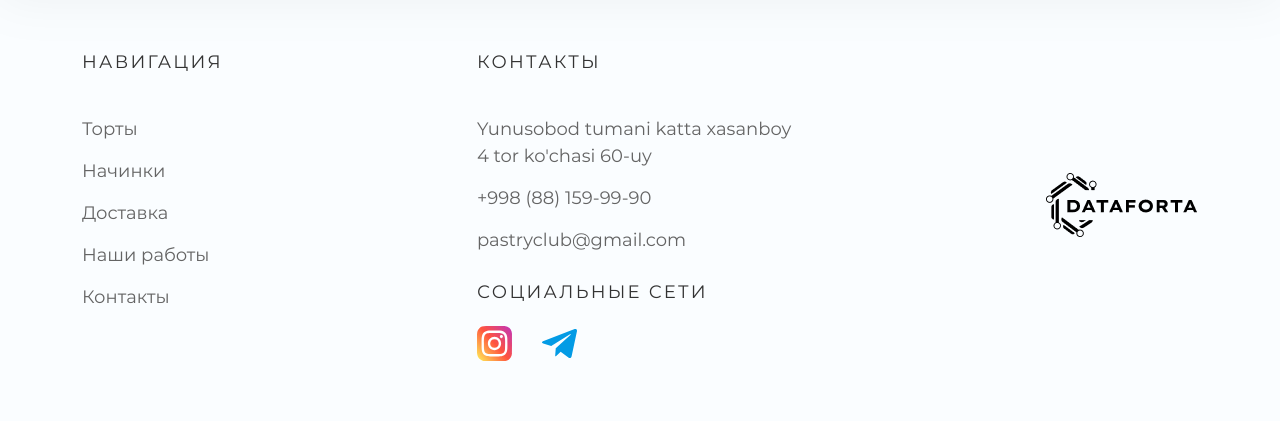
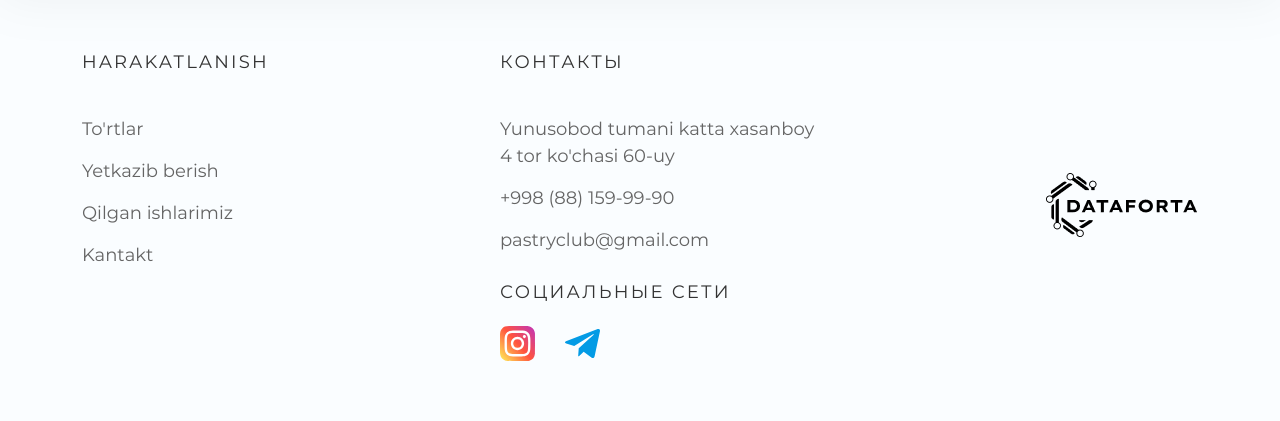
Before and after one commit to ItCompanyUZ/multicake, a Django app: a page that uses multicake/cakeapp/templates/base.html in a window 1280 px wide. Shown: the part 5083-5504 px from the top of the page. Run offline with Django 3.2, Linux system fonts and the light colour scheme; data comes from the database, SQL or seed files in the repository; some libraries are stand-ins or nearby versions.

Commit message:
trans qoshildi

```diff
--- a/multicake/cakeapp/templates/base.html
+++ b/multicake/cakeapp/templates/base.html
@@ -43,26 +43,26 @@
         <div class="header__menu">
           <ul class="navbar-nav menu">
             <li class="nav-item active">
-              <a class="menu__link" href="#cakes">Торты</a>
+              <a class="menu__link" href="#cakes">{% trans "To'rtlar" %}</a>
             </li>
             <li class="nav-item">
-              <a class="menu__link" href="#baked">Начинки</a>
+              <a class="menu__link" href="#baked">{% trans "Nachinka" %}</a>
             </li>
             <li class="nav-item">
-              <a class="menu__link" href="{% url 'cakeapp:delivery' %}">Доставка</a>
+              <a class="menu__link" href="{% url 'cakeapp:delivery' %}">{% trans "Yetkazib berish" %}</a>
             </li>
             <li class="nav-item">
-              <a class="menu__link" href="#portfolio">Наши работы</a>
+              <a class="menu__link" href="#portfolio">{% trans "Qilgan ishlarimiz" %}</a>
             </li>
             <li class="nav-item">
-              <a class="menu__link" href="#contact">Контакты</a>
+              <a class="menu__link" href="#contact">{% trans "Kantakt" %}</a>
             </li>
           </ul>
         </div>
         <div class="contacts d-flex align-items-center">
           <div class="contacts__desc">
             <a href="tel:+998881599990" class="contacts__phone">+998 (88) 159-99-90</a>
-            <p class="contacts__info">график работы с 10:00 до 20:00</p>
+            <p class="contacts__info">{% trans "Ish vaxtimiz 10:00 dan 20:00 gacha" %}</p>
           </div>
           <div class="contacts__link">
             <a href="https://www.instagram.com/multi_cake1/?igshid=1dfozn5vmm8uz" class="contacts__link-social">
@@ -96,15 +96,15 @@
     <div class="container">
       <div class="footer__content d-flex justify-content-between">
         <div class="footer__content-info footer__content-info-dist">
-          <p class="footer__content-title">Навигация</p>
+          <p class="footer__content-title">{% trans "Harakatlanish" %}</p>
           <ul class="footer__content-nav p-0 m-0">
-            <li><a href="#cakes" class="footer__content-link footer__content-link-dist">Торты</a></li>
+            <li><a href="#cakes" class="footer__content-link footer__content-link-dist">{% trans "To'rtlar" %}</a></li>
             <li>
-              <a href="baked.html" class="footer__content-link footer__content-link-dist">Начинки</a>
+              <a href="baked.html" class="footer__content-link footer__content-link-dist"></a>
             </li>
-            <li><a href="delivery.html" class="footer__content-link footer__content-link-dist">Доставка</a></li>
-            <li><a href="work.html" class="footer__content-link footer__content-link-dist">Наши работы</a></li>
-            <li><a href="contact.html" class="footer__content-link footer__content-link-dist">Контакты</a></li>
+            <li><a href="delivery.html" class="footer__content-link footer__content-link-dist">{% trans "Yetkazib berish" %}</a></li>
+            <li><a href="work.html" class="footer__content-link footer__content-link-dist">{% trans "Qilgan ishlarimiz" %}</a></li>
+            <li><a href="contact.html" class="footer__content-link footer__content-link-dist">{% trans "Kantakt" %}</a></li>
           </ul>
         </div>
         <div class="footer__content-info">
--- a/multicake/cakeapp/templates/index.html
+++ b/multicake/cakeapp/templates/index.html
@@ -18,16 +18,16 @@
 
     <section class="product" id='cakes'>
       <div class="container">
-        <h2 class="product__title title">наша продукция</h2>
+        <h2 class="product__title title">{% trans "Maxsulotlarimiz" %}</h2>
 
 
         <div class="tabs__content d-flex flex-wrap justify-content-between">
           {% for cake in cakes %}
           <div class="tabs__content-block">
             <div class="tabs__content-block-img position-relative">
-              <a href="product.html" class="tabs__content-link">
+              <a href="{% url 'cakeapp:product_list' cake.id %}" class="tabs__content-link">
                 <img src="{{ cake.image.url }}" alt="" class="tabs__content-img" />
-                <a href="{% url 'cakeapp:product_list' cake.id %}" class="look">Смотреть больше <span class="look__border"></span></a>
+                <a href="{% url 'cakeapp:product_list' cake.id %}" class="look">{% trans "Batavsil" %} <span class="look__border"></span></a>
               </a>
             </div>
             <div class="tabs__content-article">
@@ -49,7 +49,7 @@
 
     <section class="baked" id="baked">
       <div class="container">
-        <h2 class="product__title title">Выпечка любой сложности на заказ</h2>
+        <h2 class="product__title title">{% trans "Выпечка любой сложности на заказ" %}</h2>
 
         <div class="container">
           <div class="content" id="content">
@@ -93,10 +93,10 @@
               <span class="sr-only">Loading...</span>
           </div>
           <div class="load-more__btn mt-3" id="btn-filling">
-              <button type="button" class="load-button btn btn-success">Yana</button>
+              <button type="button" class="load-button btn btn-success">{% trans "Yana" %}</button>
           </div>
           <div class="alert alert-danger mt-2 not-visible" role="alert" id='alert-filling'>
-              No more post to load!!
+              {% trans "Boshqa qolmadi" %}
           </div>
       </div>
       {{total_fillings|json_script:"json-total"}}
@@ -109,19 +109,19 @@
 
     <section class="delivery">
       <div class="container">
-        <h2 class="delivery__title title">доставка</h2>
+        <h2 class="delivery__title title">{% trans "Yetkazib berish" %}</h2>
         <div class="delivery__info d-flex flex-wrap justify-content-around">
           <div class="delivery__info-content d-flex flex-column align-items-center">
             <img src="{% static "img/delivery/1.jpg" %}" alt="" class="delivery__info-img " />
-            <h3 class="delivery__info-title">своевременная доставка</h3>
+            <h3 class="delivery__info-title">{% trans "O'z vaqtida yetkazib berish" %}</h3>
           </div>
           <div class="delivery__info-content d-flex flex-column align-items-center">
             <img src="{% static "img/delivery/2.jpg" %}" alt="" class="delivery__info-img " />
-            <h3 class="delivery__info-title">самовывоз</h3>
+            <h3 class="delivery__info-title">{% trans "Olib ketish" %}</h3>
           </div>
           <div class="delivery__info-content d-flex flex-column align-items-center">
             <img src="{% static "img/delivery/3.jpg" %}" alt="" class="delivery__info-img " />
-            <h3 class="delivery__info-title">доставка курьером</h3>
+            <h3 class="delivery__info-title">{% trans "KURYER ORQALI YETKAZISH" %}</h3>
           </div>
         </div>
       </div>
@@ -134,7 +134,7 @@
 
     <section class="work" id='portfolio'>
       <div class="container">
-        <h2 class="work__title delivery__title title align-items-center">наши работы</h2>
+        <h2 class="work__title delivery__title title align-items-center">{% trans "Qilgan ishlarimiz" %}</h2>
         <!-- <img src="{% static 'img/our-work/1.png' %}" alt="наши работы" class="work__img" /> -->
         <div class="work__content">
           <section class="main_content d-flex flex-wrap justify-content-between">
@@ -153,10 +153,10 @@
                   <span class="sr-only">Loading...</span>
               </div>
               <div class="load-more__btn mt-3" id="btn-portfolio">
-                <button type="button" class="load-button btn btn-success">Yana</button>
+                <button type="button" class="load-button btn btn-success">{% trans "Yana" %}</button>
               </div>
               <div class="alert alert-danger mt-2 not-visible" role="alert" id='alert-portfolio'>
-                  No more post to load!!
+                  {% trans "Boshqa qolmadi" %}
               </div>
           </div>
           {{total_portfolio|json_script:"json-total-port"}}
@@ -201,23 +201,23 @@
           tabindex="0">
         </iframe>
         <div class="contact__content-info">
-          <h2 class="contact__title title">График работы</h2>
+          <h2 class="contact__title title">{% trans "ISH GRAFIKIMIZ" %}</h2>
           <div class="contact__content-block">
             <p class="contact__content-desc">
-              Режим работы:
-              <span class="contact__content-desc-size">с 10:00 до 20:00</span>
+              {% trans "Ish vaxtimiz" %}
+              <span class="contact__content-desc-size">{% trans "10:00 dan 20:00 gacha" %}</span>
             </p>
             <p class="contact__content-desc">
-              Контакты:
+              {% trans "Kantakt " %}:
               <a href="+998881599990" class="contact__content-desc-size contact__content-desc-color">+998 (88)
                 159-99-90</a>
             </p>
             <p class="contact__content-desc">
               Адрес:
-              <span class="contact__content-desc-size">Yunusobod tumani katta xasanboy 4 tor ko'chasi 60-uy</span>
+              <span class="contact__content-desc-size">{% trans "Yunusobod tumani katta xasanboy 4 tor ko'chasi 60-uy" %}</span>
             </p>
             <div class="contact__social">
-              <p class="contact__content-social">Социальные сети</p>
+              <p class="contact__content-social">{% trans "Satsial a'loqa " %}</p>
               <a href="https://www.instagram.com/multi_cake1/?igshid=1dfozn5vmm8uz"
                 class="contact__content-social-link">
                 <img src="{% static 'img/contact-social/instagram-con.svg' %}" alt="instagram" class="contact__content-social-img" />
--- a/multicake/cakeapp/templates/product.html
+++ b/multicake/cakeapp/templates/product.html
@@ -32,8 +32,9 @@
             <div class="tabs__content d-flex flex-wrap justify-content-between">
                 <div class="tabs__content-block">
                     <div class="tabs__content-block-img">
-                        <a href="#" class="tabs__content-link">
+                        <a href="" class="tabs__content-link">
                             <img src="{{ cake.image.url }}" alt="" class="tabs__content-img">
+                            <a href="{% url 'cakeapp:product_list' cake.id %}" class="look">Zakazat<span class="look__border"></span></a>
                         </a>
                     </div>
                     <div class="tabs__content-article">
```
Also changed, not shown: multicake/locale/ru/LC_MESSAGES/django.po (added).
